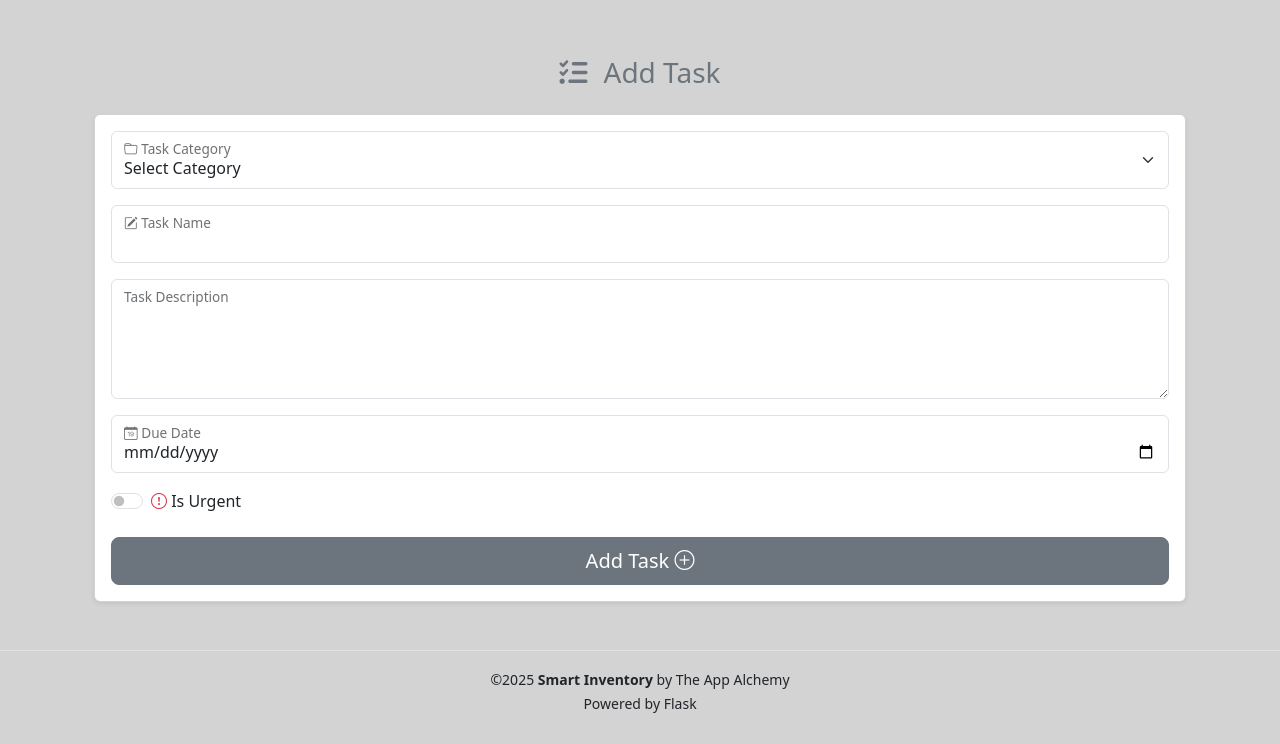
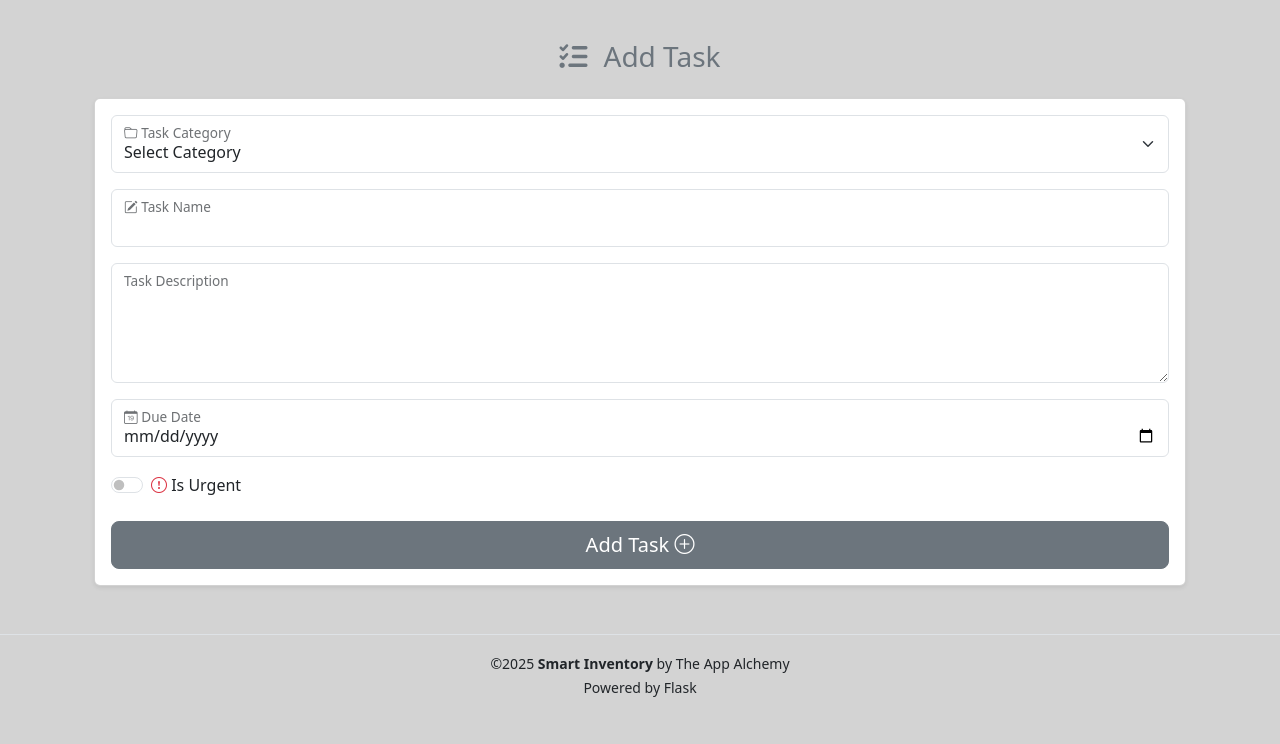
Before and after one commit to disaac318/task-manager2, a Flask app: page /add_task in a window 1280 px wide. Shown: the part 56-800 px from the top of the page. Run offline with Flask 3, Linux system fonts and the light colour scheme; data that the repository does not hold is empty; some libraries are stand-ins or nearby versions.

Commit message:
remove unwanted padding

```diff
--- a/templates/base.html
+++ b/templates/base.html
@@ -98,7 +98,7 @@
 
         <!-- Main Content -->
         <main>
-            <div class="container mt-5 pt-3">
+            <div class="container mt-5">
                 {% block content %}{% endblock %}
             </div>
         </main>
```
